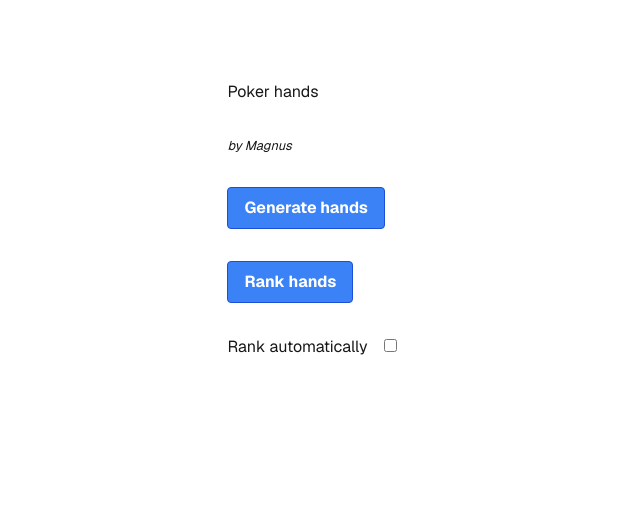
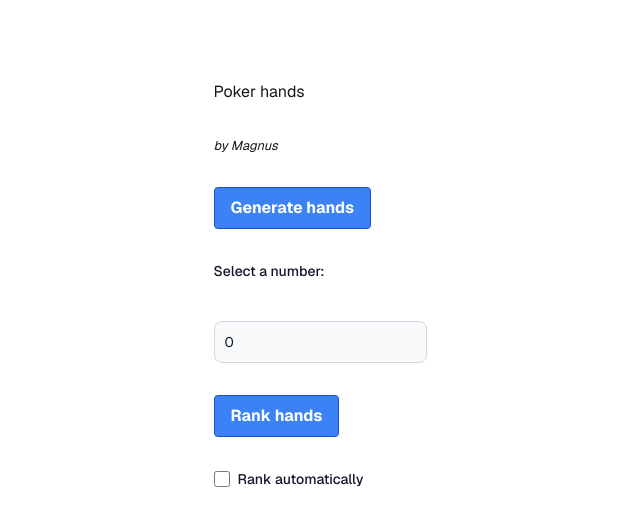
Before and after one commit to moien/automated_pokerhand_ranking, a Next.js app: page / in a window 1280 px wide. Shown: the top 526 px of the page, without its empty margins (320-960 px from the left). Built offline with nearby package versions, Linux system fonts and the light colour scheme.

Commit message:
Card draw + splice bug.

```diff
--- a/app/api/cards/draw-hands/route.ts
+++ b/app/api/cards/draw-hands/route.ts
@@ -4,13 +4,30 @@ import {GenerateDeck, GenerateHandFromDeck } from "../../../../components/playin
 
 export async function GET(req: Request) {
 
-  const deck = GenerateDeck();
-  const hand1 = GenerateHandFromDeck(deck);
-  const hand2 = GenerateHandFromDeck(deck);
-  const hand3 = GenerateHandFromDeck(deck);
-  const hand4 = GenerateHandFromDeck(deck);
+  const {searchParams} = new URL(req.url);
+  let handsNo = searchParams.get("count");
 
-  return new Response(JSON.stringify([hand1, hand2, hand3, hand4]), {
+  if(!handsNo || handsNo <= 0){
+    handsNo = 2;
+  }
+  if(handsNo > 9 ){
+    handsNo = 9; // 50 cards is max (five each).
+  }
+  let deck = await GenerateDeck();
+  let handsList = [];
+  for (let index = 1; index <= handsNo; index++) {
+
+    const hand = GenerateHandFromDeck(deck);
+    handsList.push(hand);
+    console.log('Dealing hand ' + index + ' of ' + handsNo + ' - Cards left: ' + deck.length);
+  }
+  // const deck = GenerateDeck();
+  // const hand1 = GenerateHandFromDeck(deck);
+  // const hand2 = GenerateHandFromDeck(deck);
+  // const hand3 = GenerateHandFromDeck(deck);
+  // const hand4 = GenerateHandFromDeck(deck);
+
+  return new Response(JSON.stringify(handsList), {
     status: 200,
     headers: { "Content-Type": "application/json" }
   })
--- a/app/page.tsx
+++ b/app/page.tsx
@@ -17,6 +17,8 @@ export default function Home() {
   const [data, setData] = useState(null);
   const [rankings, setRanking] = useState(null);
   const [autoRankchecked, setChecked] = useState(false);
+  const [handsCount, setHandsCount] = useState(0);
+
 
   const handleautoRankCheckbox = (): void => {
     setChecked((value) => !value);
@@ -26,10 +28,11 @@ export default function Home() {
       rankHands();
     }
   }, [data])
+
   const handleGenerateHands = async () => {
     setRanking(null);
     statusText = 'Loading...';
-    const response = await fetch('api/cards/draw-hands');
+    const response = await fetch('api/cards/draw-hands/?count='+handsCount);
 
     const hands = await response.json();
 
@@ -121,7 +124,10 @@ export default function Home() {
     //console.log('STRAIGHT 2: ', await rankHand(new Array(1).fill().map(u => (straight2))));
 
   }
-
+  const handsNoChanged = async (e) => {
+    console.log('handsNoChanged', e);
+    setHandsCount(e.target.value);
+  }
   //testMethod();
   return (
     <div className="align-top items-center justify-items-center min-h-screen p-8 pb-20 gap-16 sm:p-20 font-[family-name:var(--font-geist-sans)]">
@@ -132,18 +138,24 @@ export default function Home() {
         <button className="bg-blue-500 hover:bg-blue-700 text-white font-bold py-2 px-4 border border-blue-700 rounded inline-block" onClick={handleGenerateHands}>
           Generate hands
         </button>
+        <label htmlFor="number-input" className="block mb-2 text-sm font-medium text-gray-900 dark:text-white">Select a number:</label>
+        <input type="number" id="number-input"  value={handsCount} onChange={(e) => handsNoChanged(e)} aria-describedby="helper-text-explanation" className="bg-gray-50 border border-gray-300 text-gray-900 text-sm rounded-lg focus:ring-blue-500 focus:border-blue-500 block w-full p-2.5 dark:bg-gray-700 dark:border-gray-600 dark:placeholder-gray-400 dark:text-white dark:focus:ring-blue-500 dark:focus:border-blue-500" placeholder="2" required />
+
+
         <button className="bg-blue-500 hover:bg-blue-700 text-white font-bold py-2 px-4 border border-blue-700 rounded inline-block" onClick={rankHands}>
           Rank hands
         </button>
-        <label className='inline'>Rank automatically
-          <input
+
+        <div className="flex items-center">
+        <input
             type="checkbox"
             id="autoRankCheckbox"
-            className='mx-4 inline'
+            className='w-4 h-4 text-blue-600 bg-gray-100 border-gray-300 rounded-sm focus:ring-blue-500 dark:focus:ring-blue-600 dark:ring-offset-gray-800 focus:ring-2 dark:bg-gray-700 dark:border-gray-600'
             checked={autoRankchecked}
             onChange={handleautoRankCheckbox}
           />
-        </label>
+            <label htmlFor="autoRankCheckbox" className="ms-2 text-sm font-medium text-gray-900 dark:text-gray-300">Rank automatically</label>
+        </div>
         <div key="hand-container" id="hand-container">
           {data ?
             data.map((hand, handIndex) => (
@@ -151,7 +163,7 @@ export default function Home() {
                 <div className='inline-block mr-4 font-bold size-32 align-top '>
                   <h3 className=''>Hand {handIndex + 1}</h3>
                   <p className='text-[#c16512]'>{rankings ? (<span key={hand.key + handIndex}> {rankings.find(x => x.handRanking.key === hand.key)['handRanking'].text} </span>) : ''}</p>
-                  <p className='text-[#d90f90]'>{rankings ? (<span key={hand.key + handIndex}> {rankings.find(x => x.handRanking.key === hand.key).winner? 'Winner!' : ''} </span>) : ''}</p>
+                  <p className='text-[#d90f90]'>{rankings ? (<span key={hand.key + handIndex}> {rankings.find(x => x.handRanking.key === hand.key).winner ? 'Winner!' : ''} </span>) : ''}</p>
 
                 </div>
                 <ul className="inline-block hand-container ">
--- a/components/playingcardhandler.js
+++ b/components/playingcardhandler.js
@@ -36,8 +36,8 @@ export function GenerateDeck() {
             cards.push(card);
         }
     }
-    console.log('Cards:', cards);
-    console.log('Cards no: ' + cards.length);
+    //console.log('Cards:', cards);
+    //console.log('Cards no: ' + cards.length);
 
     return ShuffleDeck(cards);
 }
@@ -53,13 +53,16 @@ export function GenerateHandFromDeck(deck) {
     let handKey = '';
     for (let cardCount = 0; cardCount < 5; cardCount++) {
         let card = deck[cardCount];
-        deck.splice(cardCount, 1);
-        handKey += card.key;
-        hand.cards.push(card);
+        if (card) {
+
+            handKey += card.key;
+            hand.cards.push(card);
+        }
     }
 
     hand.key = handKey;
-    console.log('Hand:', hand);
+    //console.log('Hand:', hand);
+    deck.splice(0, 5);
     return hand;
 }
 
@@ -126,17 +129,17 @@ export function RankHands(hand) {
         return prevCard;
     }, {});
 
-    console.log('equalCards',equalCards);
+    console.log('equalCards', equalCards);
 
     if (handHasSameSuite) {
-        return handHasStraight ? hand[0].value === 13 ? { text: 'Royal Straight flush', rank: 10 } : { text: `Straight flush (${hand[0].rank} high)`, rank: 9 } : { text: `Flush (${hand[0].rank} high)`, rank: 6};
+        return handHasStraight ? hand[0].value === 13 ? { text: 'Royal Straight flush', rank: 10 } : { text: `Straight flush (${hand[0].rank} high)`, rank: 9 } : { text: `Flush (${hand[0].rank} high)`, rank: 6 };
     } else if (handHasStraight) {
         return hand[4].value == 1 ? { text: `Straight (${hand[1].rank} high)`, rank: 5 } : { text: `Straight (${hand[0].rank} high)`, rank: 5 };
     }
     else if (fullHouse) {
         let threes = Object.keys(equalCards).find(key => equalCards[key] === 3);
         let pair = Object.keys(equalCards).find(key => equalCards[key] === 2);
-        return { text: `Full house (${rankTexts[threes]} over ${rankTexts[pair]})`, rank: 7, rank2: threes[0].key, rank3: pair[0].key  };
+        return { text: `Full house (${rankTexts[threes]} over ${rankTexts[pair]})`, rank: 7, rank2: threes[0].key, rank3: pair[0].key };
     }
     else {
 
@@ -154,6 +157,6 @@ export function RankHands(hand) {
         }
 
         //console.log('Ranking hand:', handHasSameSuite);
-        return { text: `High card (${hand[0].rank})`, rank: 1};
+        return { text: `High card (${hand[0].rank})`, rank: 1 };
     }
 }
```
